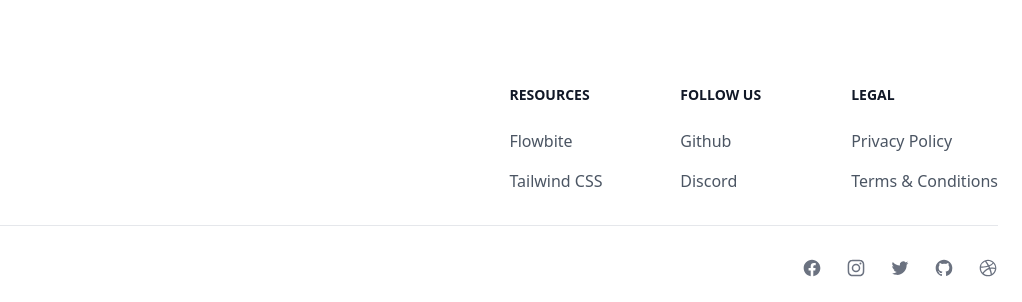
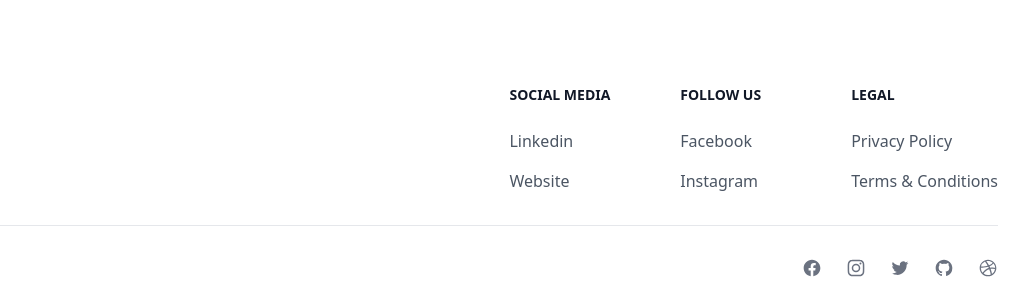
Before and after one commit to Jarabey/sessat-web, a plain HTML site: page index.html in a window 1280 px wide. Shown: the part 2747-3049 px from the top of the page, 258-1280 px from the left. Drawn offline with nearby package versions, Linux system fonts and the light colour scheme; files that its build step writes are made by us from their sources.

Commit message:
Update in social media

```diff
--- a/index.html
+++ b/index.html
@@ -461,13 +461,13 @@
                 </div>
                 <div class="grid grid-cols-2 gap-8 sm:gap-6 sm:grid-cols-3">
                     <div>
-                        <h2 class="mb-6 text-sm font-semibold text-gray-900 uppercase dark:text-white">Resources</h2>
+                        <h2 class="mb-6 text-sm font-semibold text-gray-900 uppercase dark:text-white">Social Media</h2>
                         <ul class="text-gray-600 dark:text-gray-400">
                             <li class="mb-4">
-                                <a href="https://flowbite.com" class="hover:underline">Flowbite</a>
+                                <a href="https://flowbite.com" class="hover:underline">Linkedin</a>
                             </li>
                             <li>
-                                <a href="https://tailwindcss.com/" class="hover:underline">Tailwind CSS</a>
+                                <a href="https://tailwindcss.com/" class="hover:underline">Website</a>
                             </li>
                         </ul>
                     </div>
@@ -475,10 +475,10 @@
                         <h2 class="mb-6 text-sm font-semibold text-gray-900 uppercase dark:text-white">Follow us</h2>
                         <ul class="text-gray-600 dark:text-gray-400">
                             <li class="mb-4">
-                                <a href="https://github.com/themesberg/flowbite" class="hover:underline ">Github</a>
+                                <a href="https://github.com/themesberg/flowbite" class="hover:underline ">Facebook</a>
                             </li>
                             <li>
-                                <a href="https://discord.gg/4eeurUVvTy" class="hover:underline">Discord</a>
+                                <a href="https://discord.gg/4eeurUVvTy" class="hover:underline">Instagram</a>
                             </li>
                         </ul>
                     </div>
```
